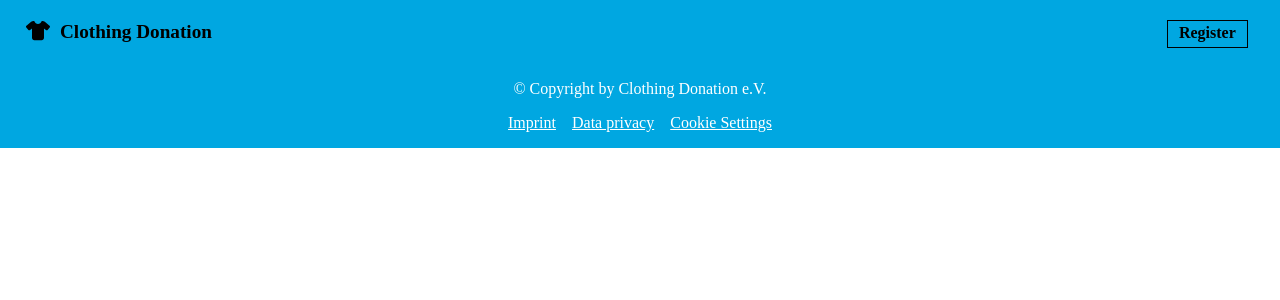
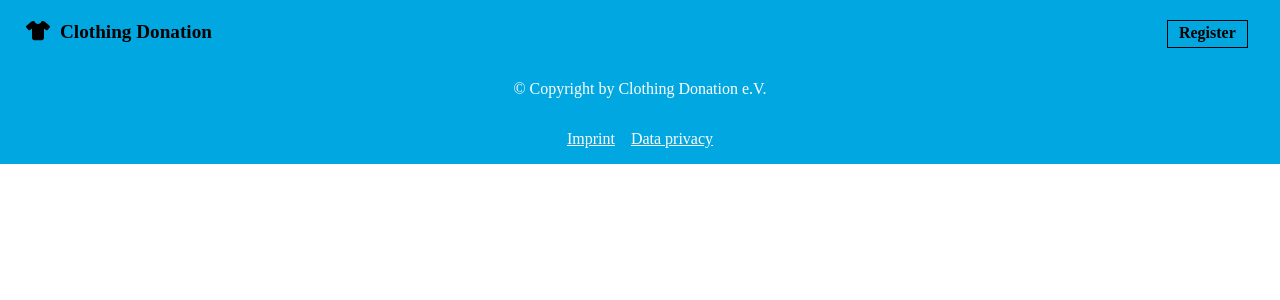
Before and after one commit to MadBiceps/IU-IPWA01, an Angular app in the folder src/: page / in a window 1280 px wide. Shown: the top 300 px of the page. Built offline with nearby package versions, Linux system fonts and the light colour scheme.

Commit message:
Removed cookie references (#12)

```diff
--- a/src/src/app/app.module.ts
+++ b/src/src/app/app.module.ts
@@ -6,7 +6,7 @@ import { AppComponent } from './app.component';
 import { FooterComponent } from './components/footer/footer.component';
 import { HeaderComponent } from './components/header/header.component';
 import { FaIconLibrary, FontAwesomeModule } from '@fortawesome/angular-fontawesome';
-import { fas, faTshirt } from '@fortawesome/free-solid-svg-icons';
+import { faTshirt } from '@fortawesome/free-solid-svg-icons';
 import { ImprintPageComponent } from './pages/imprint-page/imprint-page.component';
 import { PrivacyPageComponent } from './pages/privacy-page/privacy-page.component';
 
--- a/src/src/app/components/footer/footer.component.html
+++ b/src/src/app/components/footer/footer.component.html
@@ -4,11 +4,10 @@
       <div class="footer-text">
         &copy; Copyright by Clothing Donation e.V.
       </div>
-      <div>
+      <div class="link-wrapper">
         <div class="link-list">
           <a [routerLink]="['imprint']">Imprint</a>
           <a [routerLink]="['privacy']">Data privacy</a>
-          <a [routerLink]="['cookie-settings']">Cookie Settings</a>
         </div>
       </div>
     </div>
--- a/src/src/app/components/footer/footer.component.scss
+++ b/src/src/app/components/footer/footer.component.scss
@@ -14,6 +14,9 @@
       text-align: center;
       margin: 1rem;
     }
+    .link-wrapper {
+      display: flex;
+      justify-content: center;
       .link-list {
         margin: 1rem;
         a {
@@ -27,3 +30,4 @@
       }
     }
   }
+}
--- a/src/tsconfig.json
+++ b/src/tsconfig.json
@@ -18,10 +18,7 @@
     "importHelpers": true,
     "target": "ES2022",
     "module": "es2020",
-    "lib": [
-      "es2020",
-      "dom"
-    ],
+    "lib": ["es2020", "dom"],
     "useDefineForClassFields": false,
     "types": ["jest"]
   },
```
Lines whose indentation alone changed are shown as unchanged.
